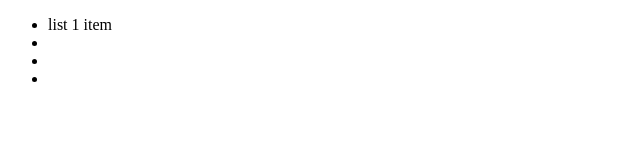
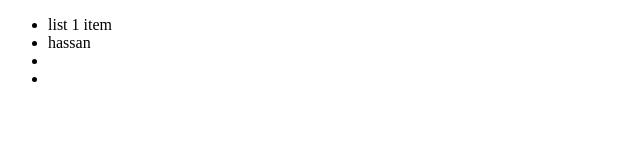
Before and after one commit to RajanSengh/ITs, a plain HTML site: page index.html in a window 1280 px wide. Shown: the full height of the page, 0-640 px from the left. Drawn offline with Linux system fonts and the light colour scheme.

Commit message:
Update index.html

```diff
--- a/index.html
+++ b/index.html
@@ -10,7 +10,7 @@
 
 <ul>
 	<li>list 1 item</li>
-	<li></li>
+	<li>hassan</li>
 	<li></li>
 	<li></li>
 </ul>
```
